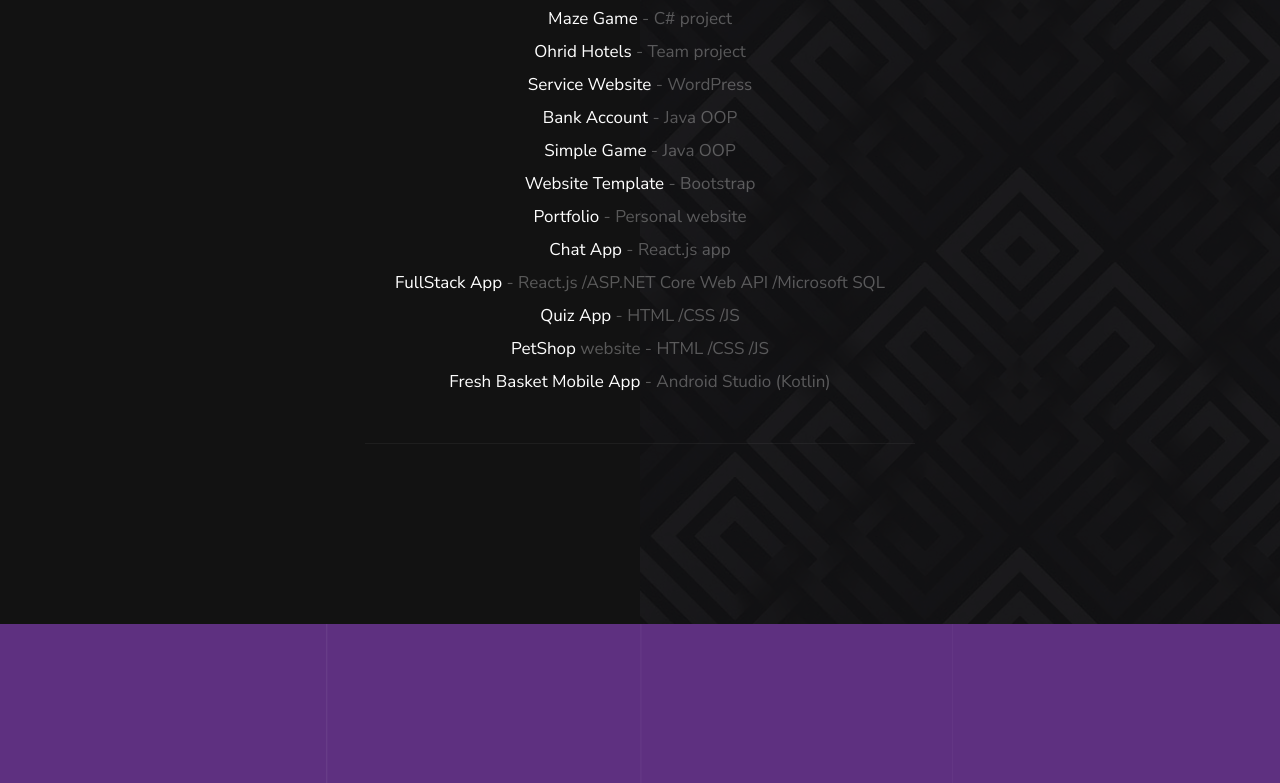
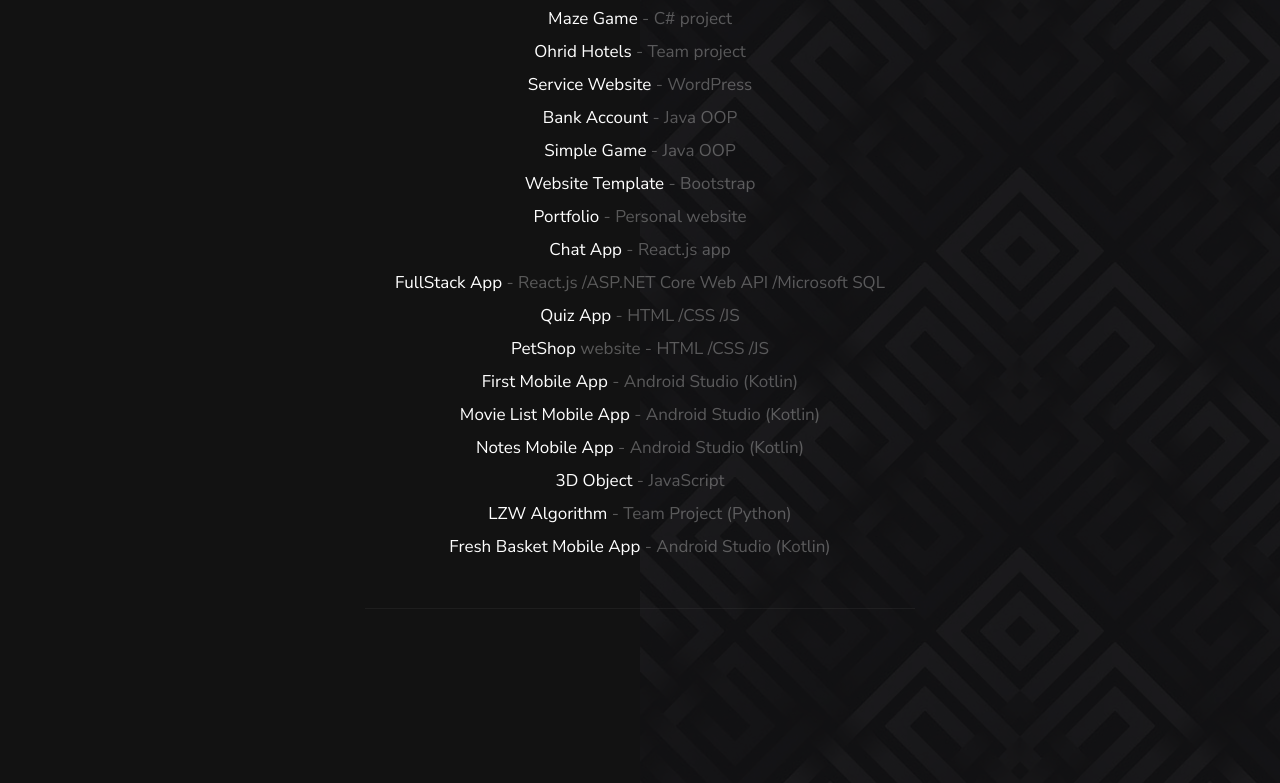
Before and after one commit to ardijancuri/web-dev-portfolio, a plain HTML site: page Ardijan's Portfolio/Ardijan_s Portfolio/index.html in a window 1280 px wide. Shown: the part 7004-7787 px from the top of the page. Drawn offline with Linux system fonts and the light colour scheme; files whose address does not match are found by name.

Commit message:
new changes

```diff
--- a/Ardijan's Portfolio/Ardijan_s Portfolio/index.html
+++ b/Ardijan's Portfolio/Ardijan_s Portfolio/index.html
@@ -692,6 +692,11 @@
                 <span style="color: white;">FullStack App</span>  - React.js /ASP.NET Core Web API /Microsoft SQL <br>
                 <span style="color: white;">Quiz App</span>  - HTML /CSS /JS <br>
                 <span style="color: white;">PetShop</span>  website - HTML /CSS /JS <br>
+                <span style="color: white;">First Mobile App</span> - Android Studio (Kotlin) <br>
+                <span style="color: white;">Movie List Mobile App</span> - Android Studio (Kotlin) <br>
+                <span style="color: white;">Notes Mobile App</span> - Android Studio (Kotlin) <br>
+                <span style="color: white;">3D Object</span> - JavaScript <br>
+                <span style="color: white;">LZW Algorithm</span> - Team Project (Python)<br>
                 <span style="color: white;">Fresh Basket Mobile App</span> - Android Studio (Kotlin) <br>
                 </p>
             </div>
```
